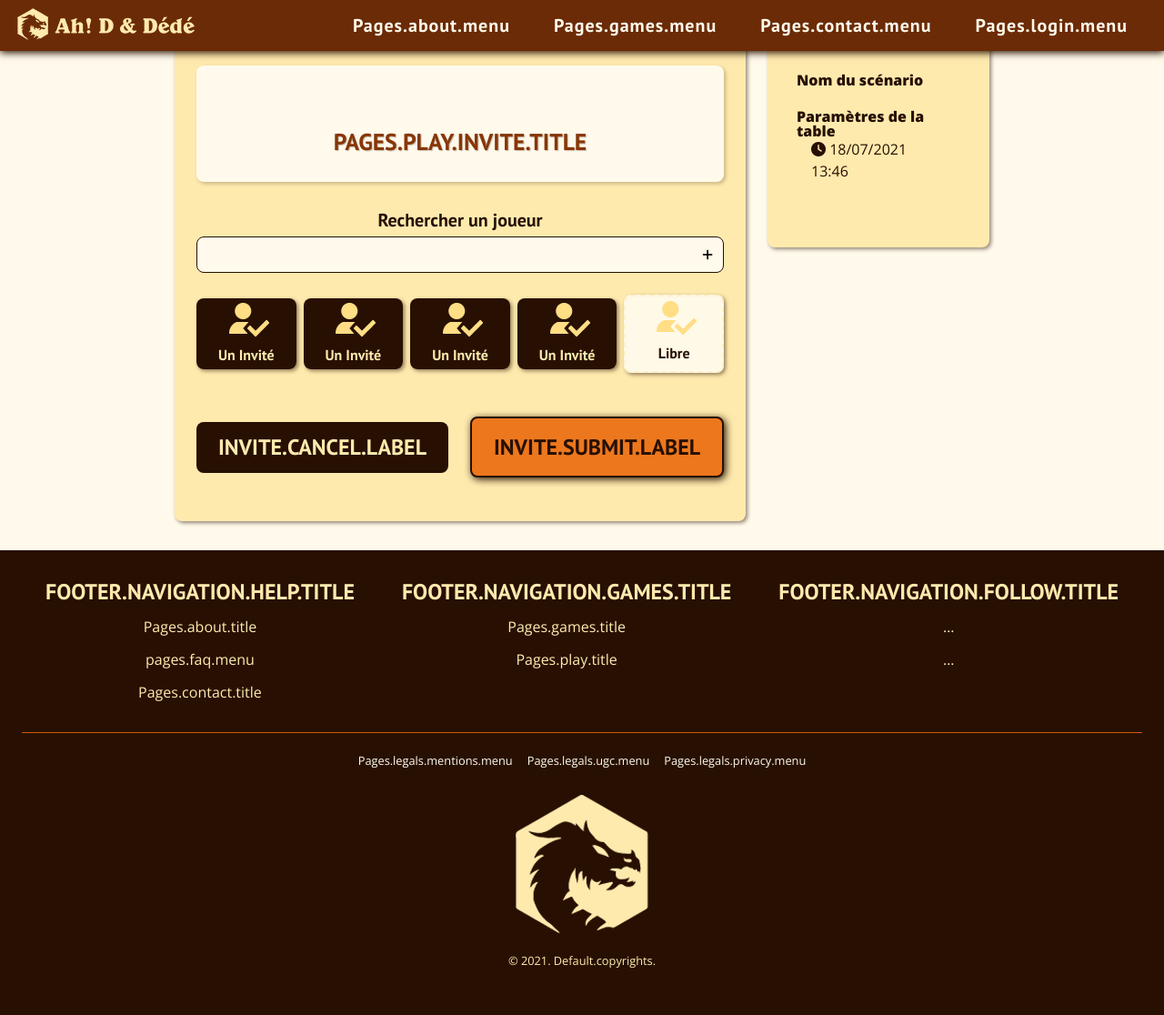
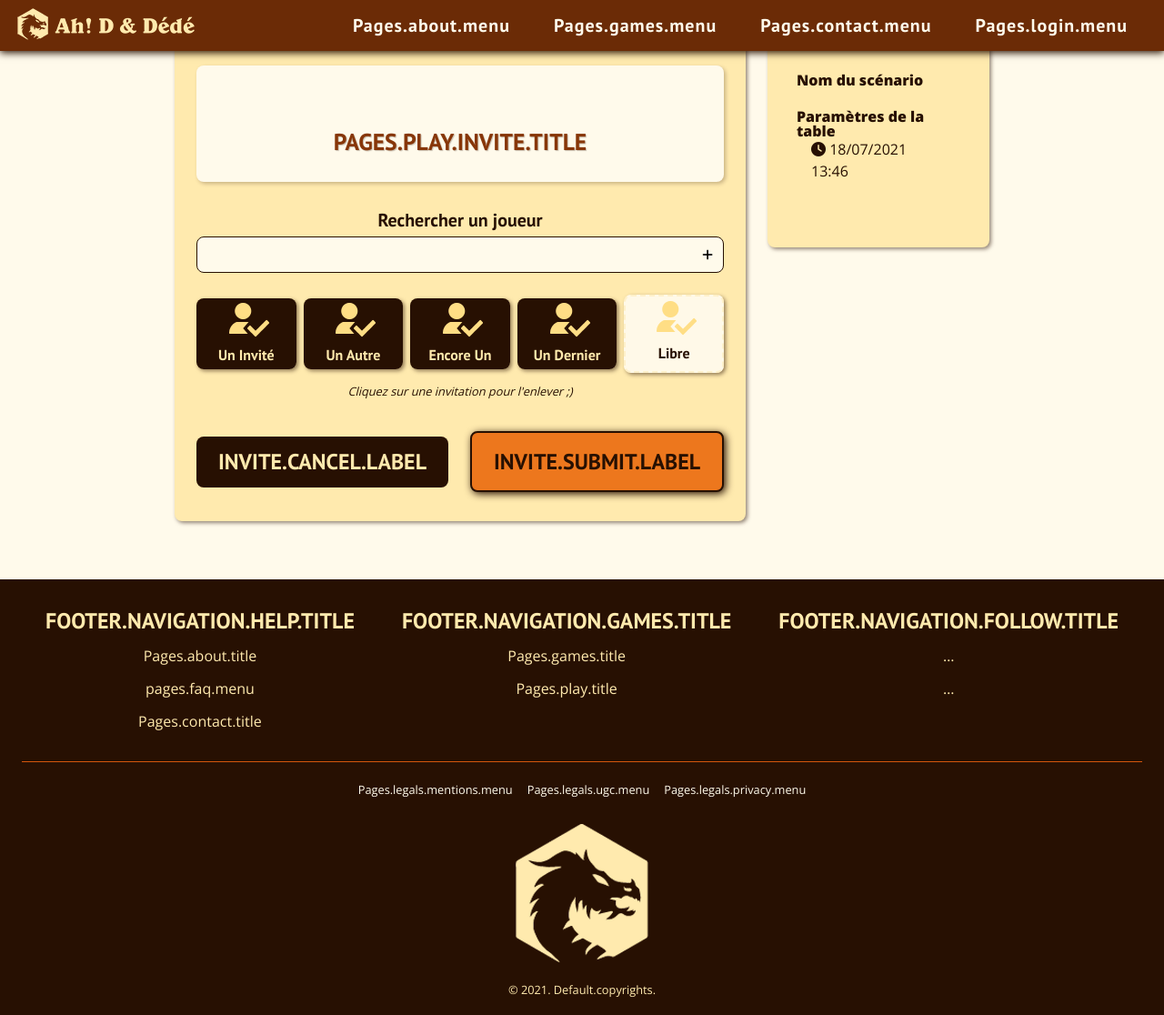
Before and after one commit to nicolasvauche/adndd2, a Symfony app: template templates/play/invite.html.twig in a window 1280 px wide. Shown: the whole page at 91% size. Before the commit the page ends 1064 px from the top, so only its background shows below. Run offline with Twig, Linux system fonts and the light colour scheme; the template is opened without the code that fills it, so the values that code supplies are empty; style sheets or scripts are compiled from the project's sources; some libraries are stand-ins or nearby versions.

Commit message:
Create table - invite players fix

```diff
--- a/src/assets/scss/pages/_home.scss
+++ b/src/assets/scss/pages/_home.scss
@@ -38,6 +38,10 @@
 
                 @include respond(sm) {
                     height: 30vh;
+                }
+
+                @include respond(md) {
+                    height: 40vh;
                 }
             }
 
--- a/src/assets/scss/pages/_play.scss
+++ b/src/assets/scss/pages/_play.scss
@@ -2,8 +2,6 @@
     .app-main {
         section {
             &.play {
-                margin-bottom: 0;
-
                 main {
                     .app-form {
                         @include respond(sm) {
@@ -11,8 +9,12 @@
                         }
 
                         .app-grid {
+                            margin-bottom: 0;
+
                             .app-grid-item {
-                                margin: 0;
+                                @include respond(sm) {
+                                    margin: 0;
+                                }
 
                                 a {
                                     text-align: center;
@@ -81,6 +83,13 @@
                         border-radius: 0.5rem;
                         box-shadow: none;
                     }
+
+                    .info {
+                        margin: 0 1rem 0.5rem;
+                        font-size: 0.8rem;
+                        font-style: italic;
+                        text-align: center;
+                    }
                 }
 
                 & > .app-grid {
--- a/templates/play/invite.html.twig
+++ b/templates/play/invite.html.twig
@@ -14,8 +14,10 @@
 
                 <form class="app-form" method="post" action="{{ path('play.invite') }}">
                     <div class="app-form-group button">
-                        <input type="text" id="invite_playername" name="invite_playername" class="app-form-control" required />
-                        <button><i class="fas fa-plus"></i></button>
+                        <input type="text" id="invite_playername" name="invite_playername" class="app-form-control" />
+                        <button id="invite_playeradd">
+                            <i class="fas fa-plus"></i>
+                        </button>
                         <label for="invite_playername">Rechercher un joueur</label>
                     </div>
 
@@ -30,21 +32,21 @@
                         <div class="app-grid-item">
                             <a href="#" title="Enlever cette invitation">
                                 <img src="{{ asset('assets/images/user_avatar.png') }}" alt="Un Invité" class="app-grid-item-image" />
-                                <span class="app-grid-item-title">Un Invité</span>
+                                <span class="app-grid-item-title">Un Autre</span>
                             </a>
                         </div>
 
                         <div class="app-grid-item">
                             <a href="#" title="Enlever cette invitation">
                                 <img src="{{ asset('assets/images/user_avatar.png') }}" alt="Un Invité" class="app-grid-item-image" />
-                                <span class="app-grid-item-title">Un Invité</span>
+                                <span class="app-grid-item-title">Encore Un</span>
                             </a>
                         </div>
 
                         <div class="app-grid-item">
                             <a href="#" title="Enlever cette invitation">
                                 <img src="{{ asset('assets/images/user_avatar.png') }}" alt="Un Invité" class="app-grid-item-image" />
-                                <span class="app-grid-item-title">Un Invité</span>
+                                <span class="app-grid-item-title">Un Dernier</span>
                             </a>
                         </div>
 
@@ -55,6 +57,7 @@
                             </p>
                         </div>
                     </div>
+                    <p class="info">Cliquez sur une invitation pour l'enlever ;)</p>
 
                     <div class="app-form-group">
                         <input type="hidden" name="invite_game_id" value="{{ gameId }}" />
@@ -90,3 +93,19 @@
         </div>
     </section>
 {% endblock %}
+
+{% block javascripts %}
+    <script defer>
+        window.addEventListener("DOMContentLoaded", () => {
+            const playerAddInput = document.getElementById('invite_playername')
+            const playerAddBtn = document.getElementById('invite_playeradd')
+
+            playerAddBtn.addEventListener('click', event => {
+                event.preventDefault()
+                if (playerAddInput.value !== '') {
+                    alert('Ajouter ' + playerAddInput.value)
+                }
+            })
+        })
+    </script>
+{% endblock %}
```
